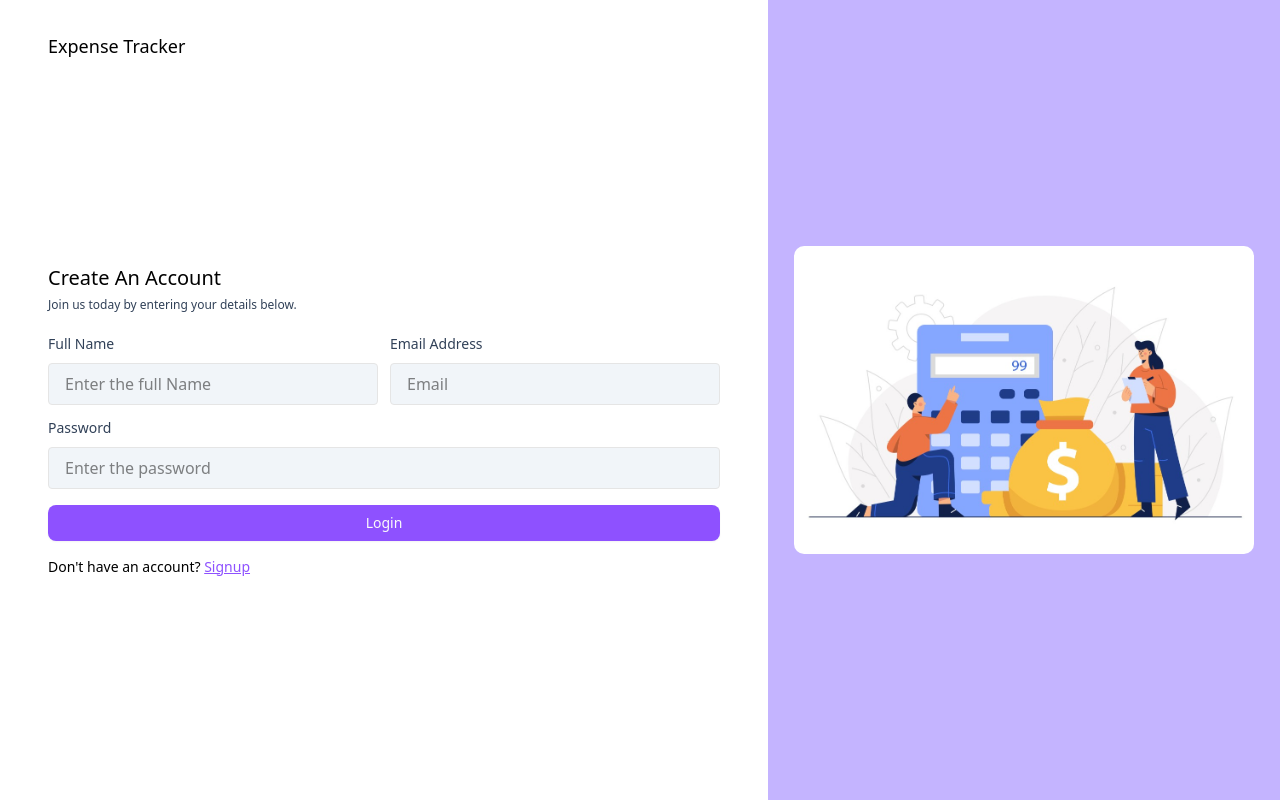
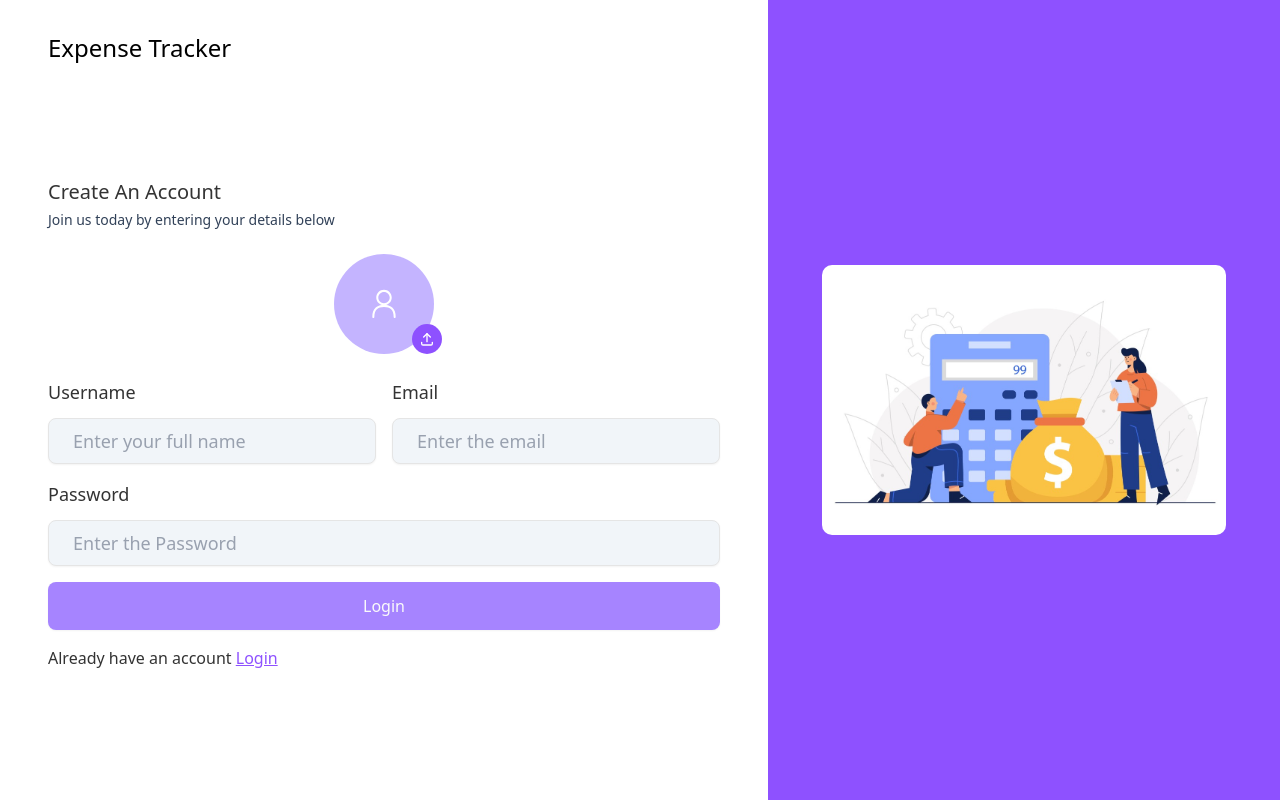
Before and after one commit to usamakhan-90/Expense-Tracker-Frontend, a React (Vite) app: page /signup in a window 1280 px wide. Built offline with nearby package versions, Linux system fonts and the light colour scheme.

Commit message:
Refactor authentication components for improved layout and functionality

```diff
--- a/src/components/Layout/AuthLayout.jsx
+++ b/src/components/Layout/AuthLayout.jsx
@@ -1,22 +1,20 @@
-import React from 'react'
-import home from '../../assets/images/home.jpeg'
-function AuthLayout({children}) {
+import React from "react";
+import home from "../../assets/images/home.jpeg";
+function AuthLayout({ children }) {
   return (
     <>
-    <div className='flex'>
-      <div className='w-screen h-screen md:w-[60%] px-12 pt-8 pb-12'>
-        <h2 className='text-lg font-medium text-black'>Expense Tracker</h2>
-        {
-          children
-        }
+      <div className="flex">
+        <div className="md:w-[60vw] w-screen h-screen px-12 pt-8 pb-12">
+          <h1 className="md:text-2xl  font-medium text-black">Expense Tracker</h1>
+          {children}
+        </div>
+
+        <div className="w-[40vw] hidden md:flex justify-center items-center bg-violet-500  bg-cover overflow-hidden p-8">
+          <img className="lg:w-[90%] w-64 rounded-lg" src={home} alt="" />
+        </div>
       </div>
-
-      <div className='w-[40%] bg-violet-300 hidden md:flex justify-center items-center'>
-        <img className='object-cover w-64 md:w-[90%] rounded-lg' src={home} alt="" />
-      </div>
-    </div>
     </>
-  )
+  );
 }
 
-export default AuthLayout
+export default AuthLayout;
--- a/src/components/ui/button.jsx
+++ b/src/components/ui/button.jsx
@@ -5,26 +5,26 @@ import { cva } from "class-variance-authority";
 import { cn } from "@/lib/utils"
 
 const buttonVariants = cva(
-  "inline-flex items-center justify-center gap-2 w-full bg-purple-500 text-white whitespace-nowrap rounded-md text-sm font-medium transition-all disabled:pointer-events-none disabled:opacity-50 [&_svg]:pointer-events-none [&_svg:not([class*='size-'])]:size-4 shrink-0 [&_svg]:shrink-0 outline-none focus-visible:border-ring focus-visible:ring-ring/50 focus-visible:ring-[3px] aria-invalid:ring-destructive/20 dark:aria-invalid:ring-destructive/40 aria-invalid:border-destructive",
+  "inline-flex items-center justify-center gap-2 whitespace-nowrap rounded-md text-base font-medium transition-all disabled:pointer-events-none disabled:opacity-50 [&_svg]:pointer-events-none [&_svg:not([class*='size-'])]:size-4 shrink-0 [&_svg]:shrink-0 outline-none focus-visible:border-ring focus-visible:ring-ring/50 focus-visible:ring-[3px] aria-invalid:ring-destructive/20 dark:aria-invalid:ring-destructive/40 aria-invalid:border-destructive",
   {
     variants: {
       variant: {
         default:
-          "bg-violet-500 text-white text-primary-foreground shadow-xs hover:bg-violet-700/50",
+          "bg-violet-400 w-full  text-primary-foreground shadow-xs cursor-pointer hover:bg-violet-600",
         destructive:
           "bg-destructive text-white shadow-xs hover:bg-destructive/90 focus-visible:ring-destructive/20 dark:focus-visible:ring-destructive/40 dark:bg-destructive/60",
         outline:
           "border bg-background shadow-xs hover:bg-accent hover:text-accent-foreground dark:bg-input/30 dark:border-input dark:hover:bg-input/50",
         secondary:
-          "bg-secondary text-secondary-foreground shadow-xs hover:bg-secondary/80",
+          "bg-red-400 text-white hover:bg-red-600 shadow-xs cursor-pointer",
         ghost:
           "hover:bg-accent hover:text-accent-foreground dark:hover:bg-accent/50",
         link: "text-primary underline-offset-4 hover:underline",
       },
       size: {
-        default: "h-9 px-4 py-2 has-[>svg]:px-3",
-        sm: "h-8 rounded-md gap-1.5 px-3 has-[>svg]:px-2.5",
-        lg: "h-10 rounded-md px-6 has-[>svg]:px-4",
+        default: "md:px-6 md:py-3 px-4 py-1.5 has-[>svg]:px-3",
+        sm: " rounded-md gap-1.5 px-3 has-[>svg]:px-2.5",
+        lg: " rounded-md px-6 has-[>svg]:px-4",
         icon: "size-9",
       },
     },
--- a/src/components/ui/input.jsx
+++ b/src/components/ui/input.jsx
@@ -12,9 +12,9 @@ function Input({
       type={type}
       data-slot="input"
       className={cn(
-        "flex justify-between text-base rounded border outline-none md:px-4 md:py-2 px-3 py-2 w-full bg-slate-100",
+        "file:text-foreground placeholder:text-gray-400 bg-slate-100 selection:text-primary-foreground dark:bg-input/30 border-input flex w-full min-w-0 rounded-md border md:px-6 md:py-2 px-4 py-1.5 md:text-lg shadow-xs transition-[color,box-shadow] outline-none file:inline-flex file:h-7 file:border-0 file:bg-transparent file:text-base file:font-medium disabled:pointer-events-none disabled:cursor-not-allowed disabled:opacity-50 text-sm",
         "",
-        "",
+        "aria-invalid:ring-destructive/20 dark:aria-invalid:ring-destructive/40 aria-invalid:border-destructive",
         className
       )}
       {...props} />
--- a/src/components/ui/label.jsx
+++ b/src/components/ui/label.jsx
@@ -11,7 +11,7 @@ function Label({
     <LabelPrimitive.Root
       data-slot="label"
       className={cn(
-        "flex items-center gap-2 text-sm text-slate-700 leading-none font-medium",
+        "flex items-center gap-2 text-sm leading-none font-medium select-none group-data-[disabled=true]:pointer-events-none group-data-[disabled=true]:opacity-50 peer-disabled:cursor-not-allowed peer-disabled:opacity-50",
         className
       )}
       {...props} />
--- a/src/pages/Auth/Login.jsx
+++ b/src/pages/Auth/Login.jsx
@@ -1,38 +1,53 @@
-import React from "react";
+import React, { useState } from 'react'
 import AuthLayout from "../../components/Layout/AuthLayout";
-import { Input } from "@/components/ui/input";
-import { Label } from "@/components/ui/label";
-import { Button } from "@/components/ui/button"
-import { useNavigate } from "react-router-dom";
-
+import { Label } from '@radix-ui/react-label'
+import { Input } from "@/components/ui/input"
+import { Button } from '../../components/ui/button'
+import { useNavigate } from 'react-router-dom'
 function Login() {
   const navigate = useNavigate();
+
+  const [email, setEmail] = useState("");
+  const [password, setPassword] = useState("");
+
+  const handleLogin = (e) =>{
+    e.preventDefault();
+
+    if(email === 'admin@gmail.com' && password==='password')
+    {
+      navigate("/dashboard")
+      console.log("Successfully navigate to the dashboard")
+    }
+    else
+    {
+      console.log("Invalid credianls")
+    }
+  }
   return (
     <>
     <AuthLayout>
-        <div className="lg:w-[70%] h-3/4 md:h-full flex flex-col justify-center">
-          <h3 className="text-xl font-medium text-black">Welcome Back</h3>
-          <p className="text-xs text-slate-700 mt-[5px] mb-6">
-            Please enter your details to log in
-          </p>
+      <div className='h-3/4 md:w-[70%] flex flex-col justify-center md:h-full'>
+        <h3 className='md:text-xl  font-medium text-[#333333] md:mb-1'>Welcome Back</h3>
+        <p className='md:text-sm  text-slate-700 mb-6'>Please enter your details to Access your account</p>
 
-          <form className="space-y-4">
-            <div className="flex flex-col gap-3">
-              <Label htmlFor="email">Email Address</Label>
-              <Input type="email" id="email" placeholder="Email" />
+        <form onSubmit={handleLogin} className='space-y-4'>
+          <div className='flex flex-col gap-3'>
+            <Label className='md:text-lg text-[#333333]'>Email</Label>
+            <Input value={email} onChange={(e)=>setEmail(e.target.value)} className="" type ="email" placeholder = "Enter the email"/>
           </div>
 
-             <div className="flex flex-col gap-3">
-              <Label htmlFor="email">Password</Label>
-              <Input type="password" id="email" placeholder="Enter the password" />
+           <div className='flex flex-col gap-3'>
+            <Label className='md:text-lg text-[#333333]'>Password</Label>
+            <Input value={password} onChange={(e)=>setPassword(e.target.value)} className="" type ="password" placeholder = "Enter the Password"/>
           </div>
-            <Button>Login</Button>
-            <p className="text-sm text-black">Don't have an account? <button onClick={()=>navigate("/signup")} className="text-violet-500 underline cursor-pointer">Signup</button></p>
+
+          <Button type="submit">Login</Button>
+          <p className='sm:text-sm md:text-base text-[#333333]'>Don't have an account <button onClick={()=>navigate('/signup')} className='text-violet-500 underline cursor-pointer'>SignUp</button></p>
         </form>
       </div>
     </AuthLayout>
     </>
-  );
+  )
 }
 
-export default Login;
+export default Login
--- a/src/pages/Auth/SignUp.jsx
+++ b/src/pages/Auth/SignUp.jsx
@@ -1,53 +1,121 @@
-import React from "react";
+import React, { useRef, useState } from "react";
 import AuthLayout from "../../components/Layout/AuthLayout";
+import { Label } from "@radix-ui/react-label";
 import { Input } from "@/components/ui/input";
-import { Label } from "@/components/ui/label";
-import { Button } from "@/components/ui/button";
+import { Button } from "../../components/ui/button";
 import { useNavigate } from "react-router-dom";
+import { RxPerson } from "react-icons/rx";
+import { TbUpload } from "react-icons/tb";
+import { MdDeleteOutline } from "react-icons/md";
 function SignUp() {
   const navigate = useNavigate();
+  const [selectedImage, setSelectedImage] = useState(null);
+  const [previewImage, setPreviewImage] = useState(null);
+  const fileInputRef = useRef(null);
+
+  const handleImageChange = (e) =>{
+    const file = e.target.files[0];
+
+    if(file)
+    {
+      if(!file.type.match('image.*'))
+      {
+        alert('Please select an image file');
+        return
+      }
+
+      if(file.size > 2 * 1024 * 1024){
+        alert("image size should be less than 2MB")
+      }
+
+      setSelectedImage(file);
+
+      const reader = new FileReader();
+      reader.onloadend = () =>{
+        setPreviewImage(reader.result);
+      };
+
+      reader.readAsDataURL(file)
+    }
+  };
+
+  const handleUploadClick = () =>{
+    fileInputRef.current.click();
+  }
   return (
     <>
       <AuthLayout>
-        <div className="lg:w-[100%] h-auto md:h-full mt-10 md:mt-0 flex flex-col justify-center">
-          <h3 className="text-xl font-medium text-black">Create An Account</h3>
-          <p className="text-xs text-slate-700 mt-[5px] mb-6">
-            Join us today by entering your details below.
+        <div className="h-auto mt-10 md:mt-0 md:w-[100%] flex flex-col justify-center md:h-full">
+          <h3 className="md:text-xl  font-medium text-[#333333] md:mb-1">
+            Create An Account
+          </h3>
+          <p className="md:text-sm text-slate-700 mb-6">
+            Join us today by entering your details below
           </p>
 
+          <div className="flex justify-center items-center mb-6">
+            <div className="relative">
+              <div className="size-[100px] rounded-full bg-violet-300 flex justify-center items-center">
+                {
+                  previewImage ? (
+                    <img src={previewImage} alt="profile preview" className="size-[100px] rounded-full object-cover" />
+                  ) : (<RxPerson className="text-white size-8"/>)
+                }
+              </div>
+
+              <div
+              onClick={handleUploadClick}
+               className={`absolute size-[30px] rounded-full ${previewImage ? 'bg-red-500' : 'bg-violet-500'} flex justify-center items-center bottom-0 -right-2 cursor-pointer`}>
+                {
+                  previewImage ? <MdDeleteOutline className="text-white"/> : <TbUpload className=" text-white"/>
+                }
+              </div>
+
+              <input type="file"
+              ref={fileInputRef}
+              onChange={handleImageChange}
+              accept="image/*"
+              className="hidden" />
+            </div>
+          </div>
           <form className="space-y-4">
-            <div className="grid grid-cols-1 md:grid-cols-2 gap-3">
+            <div className="grid grid-cols-1 md:grid-cols-2 gap-4">
               <div className="flex flex-col gap-3">
-                <Label htmlFor="text">Full Name</Label>
+                <Label className="md:text-lg text-[#333333]">Username</Label>
                 <Input
+                  className=""
                   type="text"
-                  id="text"
-                  placeholder="Enter the full Name"
+                  placeholder="Enter your full name"
                 />
               </div>
 
               <div className="flex flex-col gap-3">
-                <Label htmlFor="email">Email Address</Label>
-                <Input type="email" id="email" placeholder="Email" />
+                <Label className="md:text-lg text-[#333333]">Email</Label>
+                <Input
+                  className=""
+                  type="email"
+                  placeholder="Enter the email"
+                />
               </div>
             </div>
 
             <div className="flex flex-col gap-3">
-              <Label htmlFor="email">Password</Label>
+              <Label className="text-lg text-[#333333]">Password</Label>
               <Input
+                className=""
                 type="password"
-                id="email"
-                placeholder="Enter the password"
+                placeholder="Enter the Password"
               />
             </div>
+
             <Button>Login</Button>
-            <p className="text-sm text-black">
-              Don't have an account?{" "}
+            <p className="sm:text-sm md:text-base text-[#333333]">
+              Already have an account{" "}
               <button
                 onClick={() => navigate("/login")}
                 className="text-violet-500 underline cursor-pointer"
               >
-                Signup
+                Login
               </button>
             </p>
           </form>
```
Lines whose indentation alone changed are shown as unchanged.
